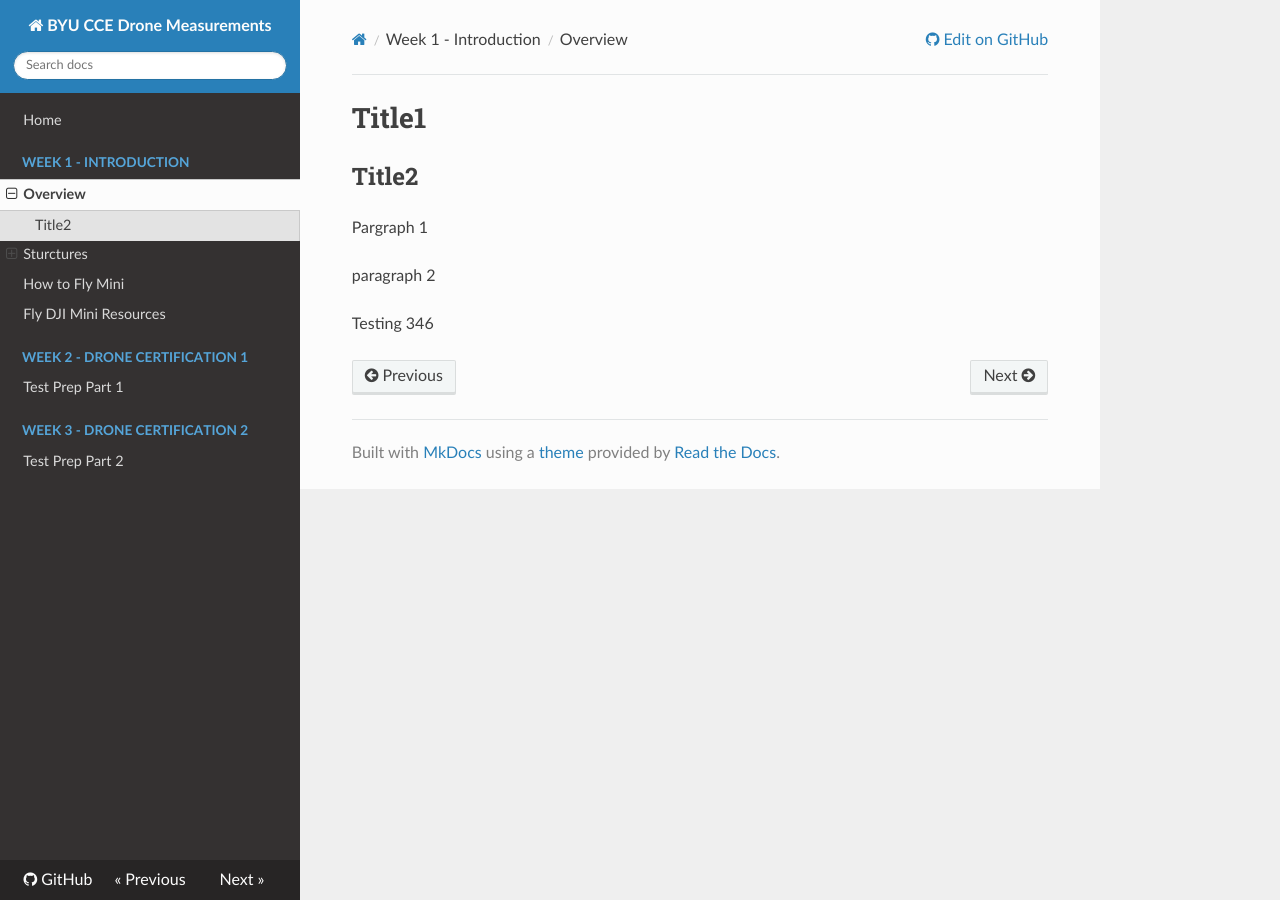
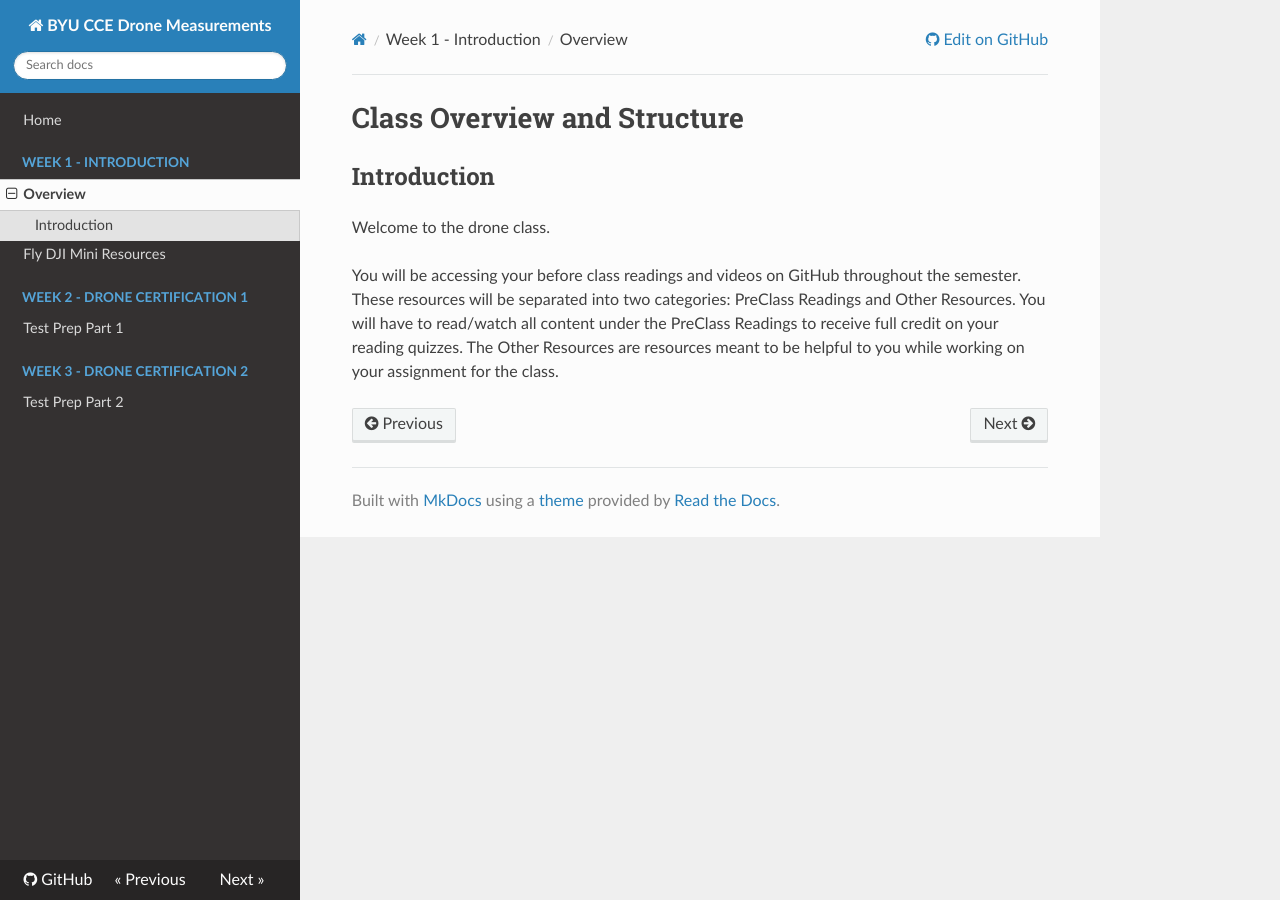
Before and after one commit to gus-p-williams/byu-cce-drone_measurements, an MkDocs documentation site: the page built from docs/week_01/class_overview.md, in a window 1280 px wide. Built offline with MkDocs 1.6.1, drawn with Linux system fonts in a browser that asks for light colours; nearby versions of some CDN libraries.

Commit message:
Cleaning up intro page and first week pages

```diff
--- a/docs/week_01/class_overview.md
+++ b/docs/week_01/class_overview.md
@@ -1,9 +1,10 @@
-# Title1
+# Class Overview and Structure
 
-## Title2
+## Introduction
 
-Pargraph 1
+Welcome to the drone class.
 
-paragraph 2
-
-Testing 346
+You will be accessing your before class readings and videos on GitHub throughout the semester.
+These resources will be separated into two categories: PreClass Readings and Other Resources.
+You will have to read/watch all content under the PreClass Readings to receive full credit on your reading quizzes.
+The Other Resources are resources meant to be helpful to you while working on your assignment for the class.
--- a/mkdocs.yml
+++ b/mkdocs.yml
@@ -21,9 +21,6 @@ nav:
   - Home: index.md
   - Week 1 - Introduction:
       - Overview: week_01/class_overview.md
-      - Sturctures:
-          - Structure of the Course: week_01/class_struc.md
-      - How to Fly Mini: week_01/How_to_Fly_DJI_Mini.md
       - Fly DJI Mini Resources: week_01/DJI_Mini_Resources.md
   - Week 2 - Drone Certification 1:
       - Test Prep Part 1: week_02/Test_Prep_pt1.md
```
Also changed, not shown: docs/week_01/How_to_Fly_DJI_Mini.md (deleted, +0 -5 lines), docs/week_01/class_struc.md (+0 -13 lines).
